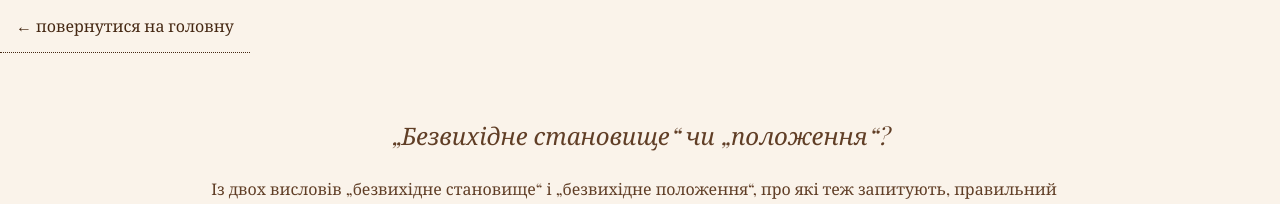
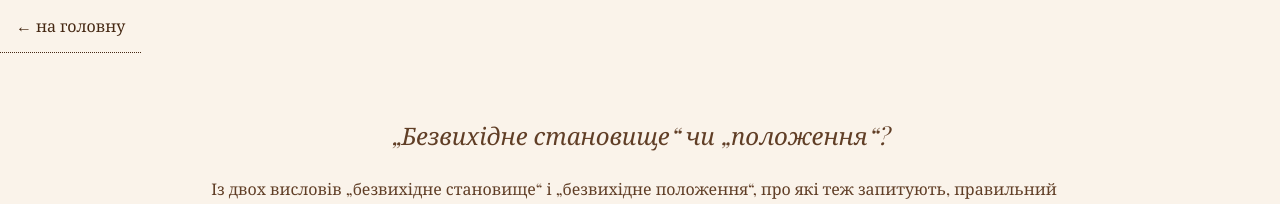
Before and after one commit to ponomariv/ponomariv.github.io, a Jekyll site: the page built from _posts/2009-12-18-bezvyhidne-stanovyshche-chy-polozhennja.md, in a window 1280 px wide. Shown: the top 204 px of the page. Built offline with Jekyll 4.4.1, drawn with Linux system fonts in a browser that asks for light colours; some web fonts are replaced.

Commit message:
Update defaultpost.html

```diff
--- a/_layouts/defaultpost.html
+++ b/_layouts/defaultpost.html
@@ -6,7 +6,7 @@ layout: compress
 <html lang="uk-UA" >
   {% include head.html %}
   <body>
- <div class="navbar"><a href="/">← повернутися на головну</a></div>
+ <div class="navbar"><a href="/">← на головну</a></div>
     <main role="main">
 
         {{ content }}
```
